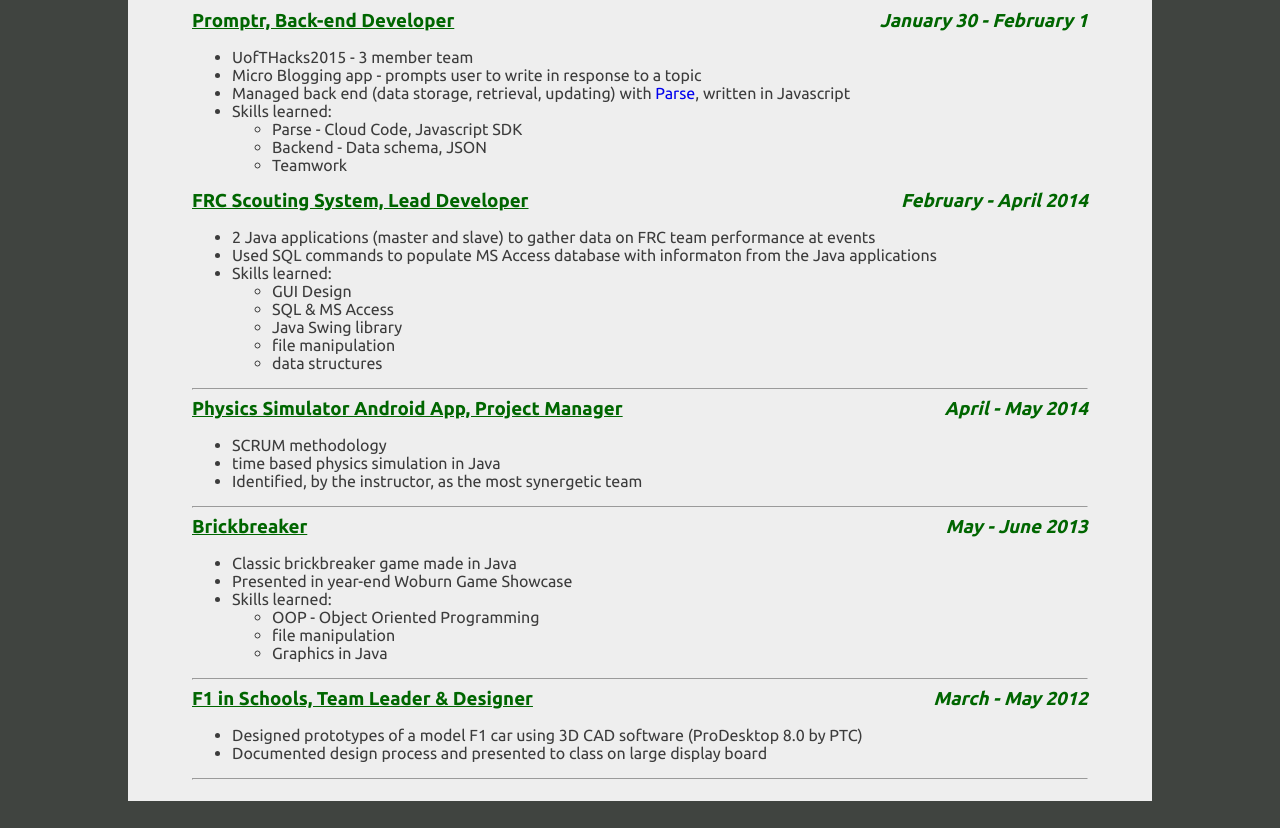
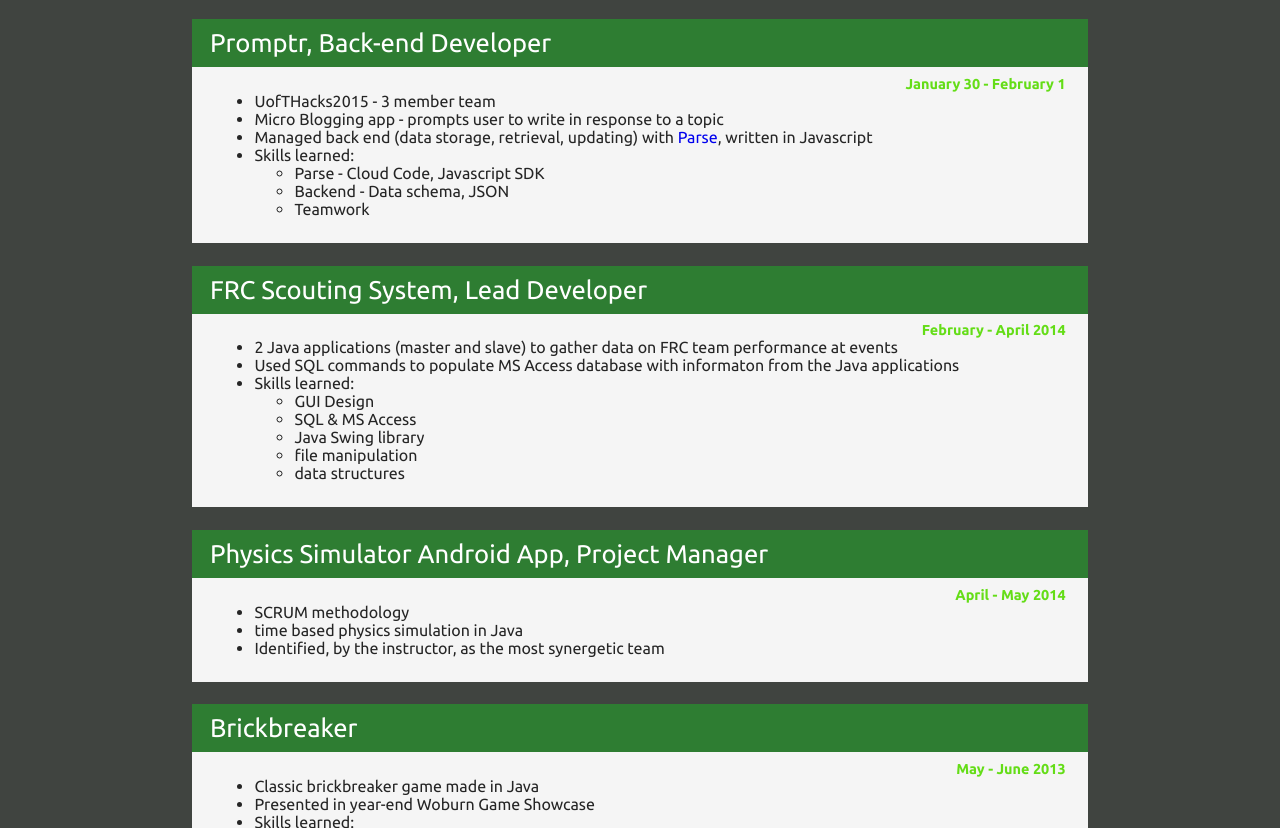
Before and after one commit to viral-p/viral-p.github.io, a website: page projects.html in a window 1280 px wide. Shown: the part 93-921 px from the top of the page. Drawn offline with Linux system fonts and the light colour scheme; no server answers.

Commit message:
changed design on each page to use section-card

```diff
--- a/experience.html
+++ b/experience.html
@@ -6,19 +6,17 @@
         <script src="bower_components/webcomponentsjs/webcomponents-lite.min.js"></script>
         <link rel="import" href="bower_components/paper-tabs/paper-tabs.html">
         <link rel="import" href="my-header.html">
+        <link rel="import" href="section-card.html">
         <link rel = "stylesheet" href="style.css">
 		<link href="http://fonts.googleapis.com/css?family=Ubuntu: 400,500,700" rel="stylesheet" type="text/css">
 	</head>
 
 	<body>
-
         <my-header></my-header>
-
 		<div class="content">
-			<section id="workExp">
-				<h2>Work Experience</h2>
-				<h3>Team President & Lead Programmer, FIRST Robotics Team 188
-					<span class="startToEnd">September 2011 - June 2014</span></h3>
+            <section-card>
+                <h3>Team President & Lead Programmer, FIRST Robotics Team 188</h3>
+                <span class="startToEnd">September 2011 - June 2014</span>
                 <ul>
                     <li><strong>Dean’s List Semi Finalist</strong> for team leadership and community involvement </li>
                     <li>Used Java, in Netbeans, to program robot controls; achieved <strong>highest autonomous score </strong> at the World Championship 2014 </li>
@@ -28,24 +26,25 @@
                     <li>Effectively communicated team updates and plans to members </li>
                     <li>spoke with judges in the industry regarding <strong>robot design, programming, and the design process</strong></li>
                 </ul>
-				<h3>Quality Assurance Analyst, NexJ Systems
-					<span class="startToEnd">January 2015 - present</span></h3>
+            </section-card>
+            <section-card>
+                <h3>Quality Assurance Analyst, NexJ Systems</h3>
+                <span class="startToEnd">January 2015 - present</span>
                 <ul>
                     <li>Worked in an agile scrum team that built new features for a CRM application </li>
                     <li>Tested new features, verified bug fixes, ran regression tests on new releases </li>
                     <li>Used issue tracker JIRA and Microsoft Office to complete tasks </li>
                 </ul>
-			</section>
-			<hr>
-			<section id="volExp">
-				<h2>Volunteer Experience</h2>
-				<h3>Event Volunteer/Field Referee, FIRST Lego League TDSB East <span class="startToEnd">December 2011, 2013</span></h3>
+            </section-card>
+            <section-card>
+                <h3>Event Volunteer/Field Referee, FIRST Lego League TDSB East</h3>
+                <span class="startToEnd">December 2011 - present</span>
                 <ul>
                     <li>Recorded scores for matches using MS Excel </li>
                     <li>Refereed matches from 10am to 5pm </li>
                     <li>Informed students, mentors and supervisors about match schedules and game rules</li>
                 </ul>
-			</section>
+            </section-card>
 		</div>
 	</body>
 </html>
--- a/projects.html
+++ b/projects.html
@@ -6,6 +6,7 @@
         <script src="bower_components/webcomponentsjs/webcomponents-lite.min.js"></script>
         <link rel="import" href="bower_components/paper-tabs/paper-tabs.html">
         <link rel="import" href="my-header.html">
+        <link rel="import" href="section-card.html">
         <link rel = "stylesheet" href="style.css">
 		<link href="http://fonts.googleapis.com/css?family=Ubuntu: 400,500,700" rel="stylesheet" type="text/css">
     </head>
@@ -15,8 +16,9 @@
 		<my-header></my-header>
 
 		<div class= "content">
-			<section id="UofTHacks2015">
-				<h3>Promptr, Back-end Developer <em style="float:right">January 30 - February 1</em></h3>
+			<section-card id="UofTHacks2015">
+				<h3>Promptr, Back-end Developer </h3>
+                <span class="startToEnd">January 30 - February 1</span>
 				<ul>
 					<li>UofTHacks2015 - 3 member team</li>
 					<li>Micro Blogging app - prompts user to write in response to a topic</li>
@@ -28,9 +30,10 @@
 						<li>Teamwork</li>
 					</ul>
 				</ul>
-			</section>
-			<section id="ScoutingApp">
-				<h3>FRC Scouting System, Lead Developer <em style="float:right">February - April 2014</em></h3>
+			</section-card>
+			<section-card id="ScoutingApp">
+				<h3>FRC Scouting System, Lead Developer </h3>
+                <span class="startToEnd">February - April 2014</span>
 				<ul>
 					<li>2 Java applications (master and slave) to gather data on FRC team performance at events</li>
 					<li>Used SQL commands to populate MS Access database with informaton from the Java applications</li>
@@ -43,19 +46,19 @@
 						<li>data structures</li>
 					</ul>
 				</ul>
-			</section>
-			<hr>
-			<section id="PhysicsSimAndroid">
-				<h3>Physics Simulator Android App, Project Manager <em style="float:right">April - May 2014</em></h3>
+			</section-card>
+			<section-card id="PhysicsSimAndroid">
+                <h3>Physics Simulator Android App, Project Manager </h3>
+                <span class="startToEnd">April - May 2014</span>
 				<ul>
 					<li>SCRUM methodology</li>
 					<li>time based physics simulation in Java</li>
 					<li>Identified, by the instructor, as the most synergetic team</li>
 				</ul>
-			</section>
-			<hr>
-			<section id="brickBreaker">
-				<h3>Brickbreaker <em style="float:right">May - June 2013</em></h3>
+			</section-card>
+			<section-card id="brickBreaker">
+                <h3>Brickbreaker</h3>
+                <span class="startToEnd">May - June 2013</span>
 				<ul>
 					<li>Classic brickbreaker game made in Java</li>
 					<li>Presented in year-end Woburn Game Showcase</li>
@@ -66,15 +69,15 @@
 						<li>Graphics in Java</li>
 					</ul>
 				</ul>
-			</section>
-			<hr>
-			<section id="F1inSchools">
-				<h3>F1 in Schools, Team Leader & Designer <em style="float:right">March - May 2012</em></h3>
+			</section-card>
+			<section-card id="F1inSchools">
+                <h3>F1 in Schools, Team Leader & Designer </h3>
+                <span class="startToEnd">March - May 2012</span>
 				<ul>
 					<li>Designed prototypes of a model F1 car using 3D CAD software (ProDesktop 8.0 by PTC)</li>
 					<li>Documented design process and presented to class on large display board</li>
 				</ul>
-			</section>
+			</section-card>
 			<hr>
 		</div>
 	</body>
--- a/section-card.html
+++ b/section-card.html
@@ -6,31 +6,36 @@
         .this-card{
             font-size: 100%;
             position: static;
+            margin-top: 2.5%;
+            margin-bottom: 2.5%;
         }
         .section-header > ::content h3{
             position: static;
             text-align: left;
             color: #fff;
             background-color: #2E7D32;
-            font-size: 1.7em;
+            font-size: 1.6em;
             font-weight: 400;
             text-decoration: none;
             padding: 1.0% 2.0%;
         }
-        .section-content > ::content{
+        .section-content{
             position: static;
             background-color: whitesmoke;
             text-align: left;
             color: rgba(0,0,0, 0.85);
             font-size: 1em;
+            padding: 1.0% 2.5%;
         }
+/*
         .section-content > ::content p{
             position: static;
             text-align: left;
             font-size: 1em;
-            padding: 1.5% 2.5%;
+
             margin: 0% 1% 1.5%;
         }
+*/
     </style>
     <template>
         <div class="this-card">
@@ -38,7 +43,7 @@
                 <content select="h3"></content>
             </div>
             <div class="section-content">
-                <content select="p"></content>
+                <content></content>
             </div>
         </div>
     </template>
--- a/style.css
+++ b/style.css
@@ -61,9 +61,9 @@ index.statement, dt > a{
 	margin: 5px;
 }
 .content {
-	background-color: #eee;
+/*	background-color: #eee;*/
 	color: #3C3C3C;
-	padding: 1% 5% 1% 5%;
+	padding: 0% 5% 1% 5%;
 	margin:  0% 10% 1% 10%;
 }
 h3{
@@ -77,10 +77,10 @@ h2{
 }
 .startToEnd {
 	float: right;
-	font-size: 15px;
-	font-style: oblique;
-	font-weight: 500;
-	color: #060;
+	font-size: 0.9em;
+/*	font-style: oblique;*/
+	font-weight: 700;
+	color: #64DD17;
 }
 
 my-header{
```
Also changed, not shown: index.html (+9 -13 lines), skills.html (+4 -1 lines). Lines whose indentation alone changed are shown as unchanged.
